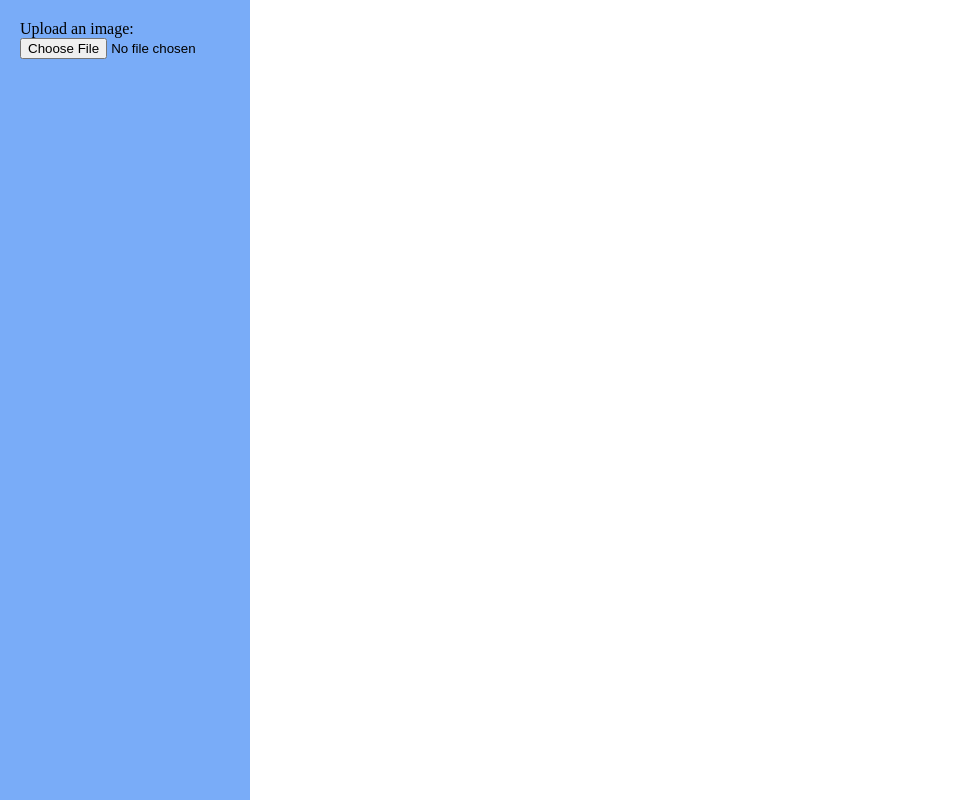
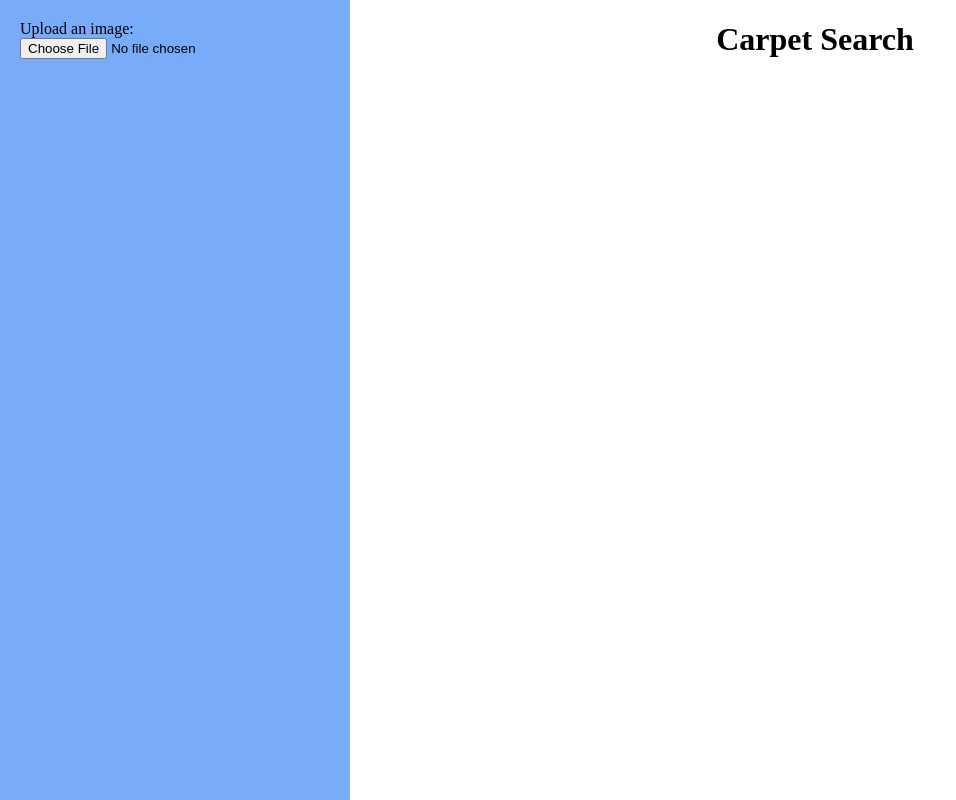
Before and after one commit to thofstrand/carpetFrontend, a Vue app in the folder frontend-proj/: page / in a window 1280 px wide. Shown: the whole page, without its empty margins (0-956 px from the left). Built offline with nearby package versions, Linux system fonts and the light colour scheme.

Commit message:
Changed upload panel size and added header

```diff
--- a/frontend-proj/src/App.vue
+++ b/frontend-proj/src/App.vue
@@ -1,11 +1,21 @@
 <template>
-  <div class="panel">
-    <label for="image-upload">Upload an image:</label>
-    <input id="image-upload" type="file" accept="image/*" v-on:change="previewImage">
-    <div v-if="imagePreview">
-      <img :src="imagePreview" alt="Preview image" class="preview-image">
+  <div>
+    <div class="title">
+      <h1>Carpet Search</h1>
+    </div>
+    <div class="panel">
+      <label for="image-upload">Upload an image:</label>
+      <input id="image-upload" type="file" accept="image/*" v-on:change="previewImage">
+      <div v-if="imagePreview">
+        <img :src="imagePreview" alt="Preview image" class="preview-image">
+      </div>
+
     </div>
   </div>
+
+
+
+
 </template>
 
 <script>
@@ -37,11 +47,18 @@ export default {
 </script>
 
 <style>
+.title{
+  padding: 0px;
+  padding-left: 350px;
+  color:#020000;
+  text-align:center;
+}
+
 .panel {
   position: absolute;
   top: 0;
   left: 0;
-  width: 250px;
+  width: 350px;
   height: 100%;
   background-color: #79acf8;
   padding: 20px;
@@ -50,7 +67,7 @@ export default {
 
 .preview-image {
   max-width: 100%;
-  max-height: 200px;
-  margin-top: 20px;
+  max-height: 300px;
+  margin-top: 30px;
 }
 </style>
```
